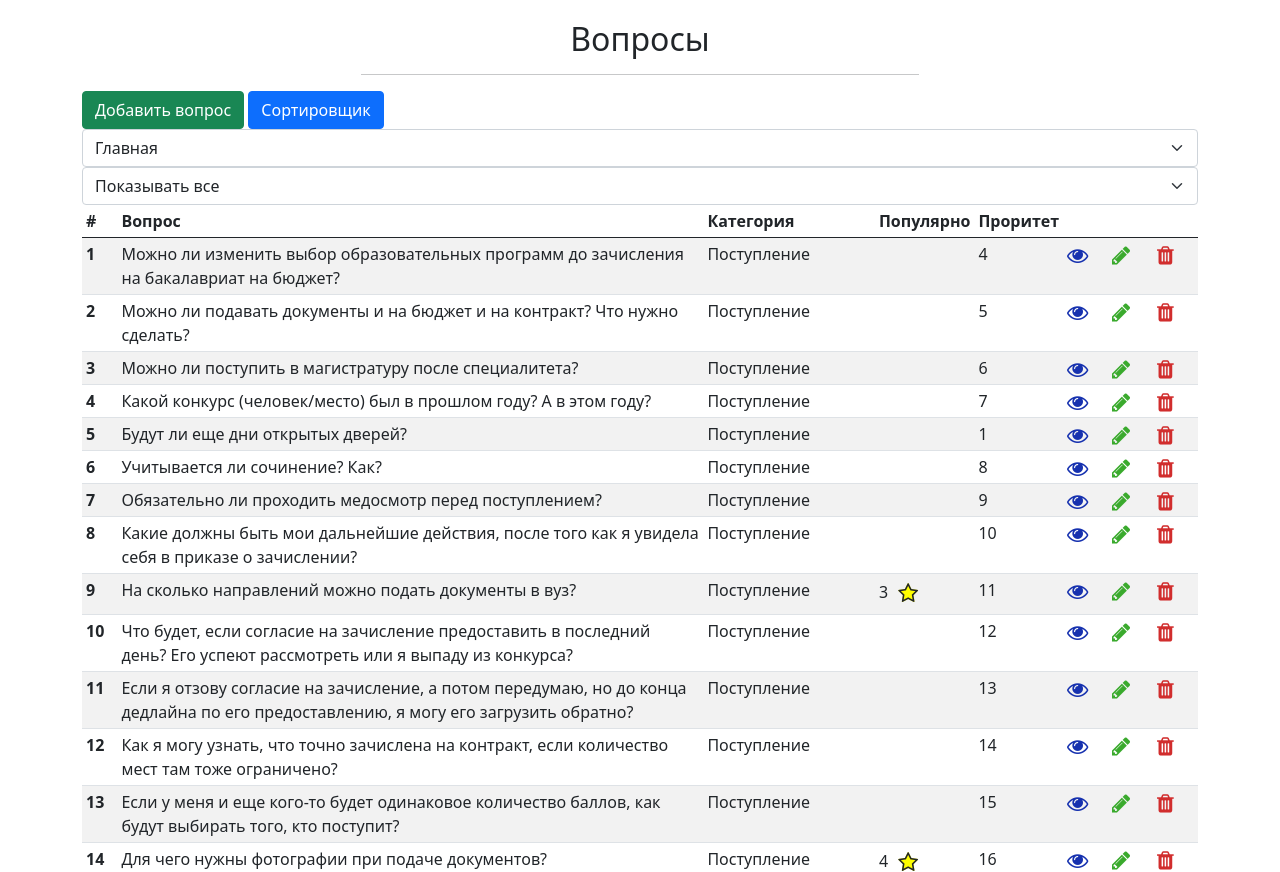
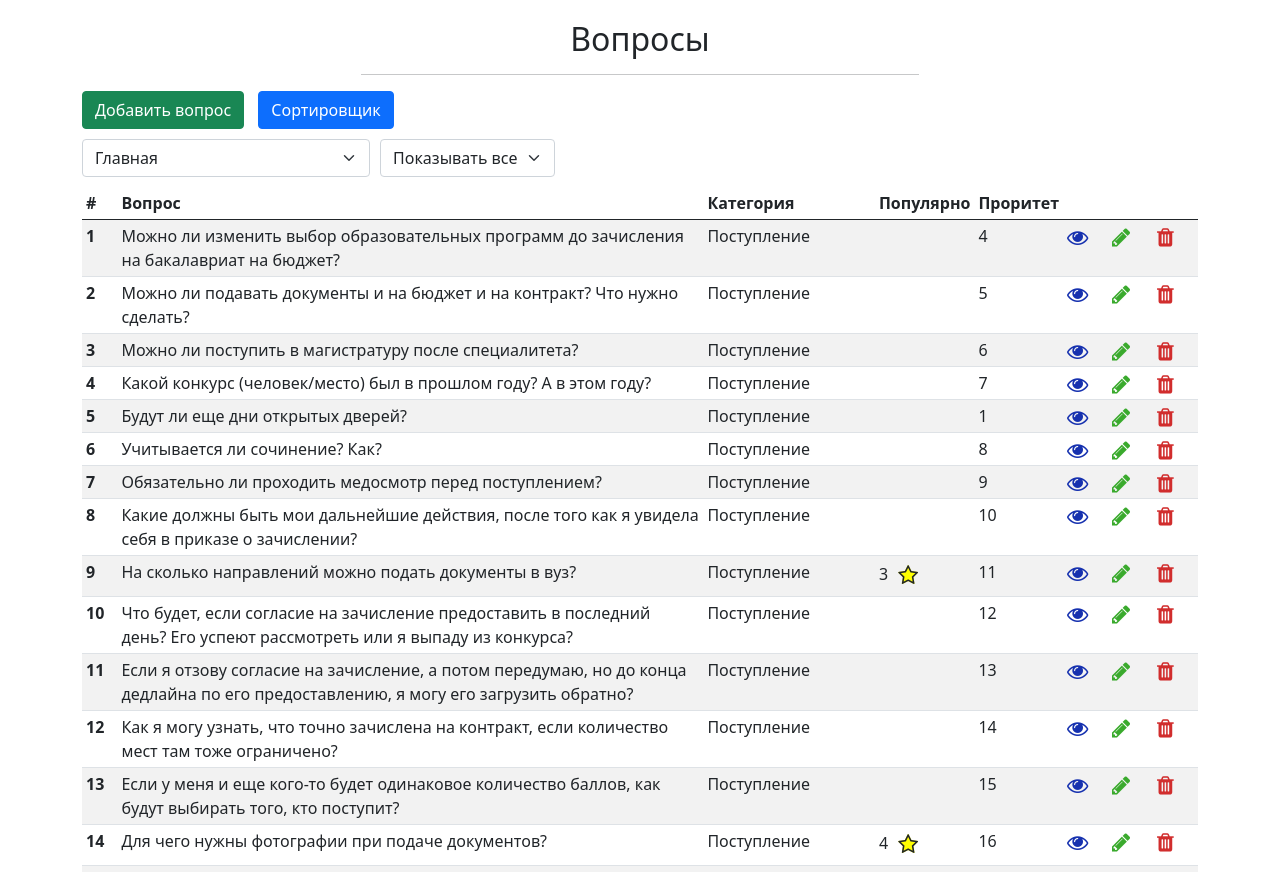
Before and after one commit to idefant/UrFU-FAQ, a Flask app: page /admin/qa in a window 1280 px wide. Shown: the part 72-944 px from the top of the page. Run offline with Flask 2, Linux system fonts and the light colour scheme; a user stored in the database is signed in; some libraries are stand-ins or nearby versions.

Commit message:
add switching between modal windows in qa.html & update buttons and selects

```diff
--- a/src/admin/static/css/style.css
+++ b/src/admin/static/css/style.css
@@ -101,3 +101,21 @@ header {
 	height: 24px;
 	border: 1px solid black;
 }
+
+.btn_container {
+	margin-bottom: 10px;
+}
+
+.button_active {
+	margin-right: 10px;
+}
+
+.filter_container {
+	display: flex;
+	margin-bottom: 10px;
+}
+
+.filter_active {
+	width: auto;
+	margin-right: 10px;
+}
--- a/src/admin/templates/admin/base.html
+++ b/src/admin/templates/admin/base.html
@@ -4,7 +4,8 @@
 	<meta charset="UTF-8">
 	<title>{% block title %}{% endblock %}</title>
 
-	<link href="https://cdn.jsdelivr.net/npm/bootstrap@5.0.0-beta3/dist/css/bootstrap.min.css" rel="stylesheet" integrity="sha384-eOJMYsd53ii+scO/bJGFsiCZc+5NDVN2yr8+0RDqr0Ql0h+rP48ckxlpbzKgwra6" crossorigin="anonymous">
+
+	<link href="https://cdn.jsdelivr.net/npm/bootstrap@5.0.1/dist/css/bootstrap.min.css" rel="stylesheet" integrity="sha384-+0n0xVW2eSR5OomGNYDnhzAbDsOXxcvSN1TPprVMTNDbiYZCxYbOOl7+AMvyTG2x" crossorigin="anonymous">
 
 
 	<link rel="stylesheet" href="{{ url_for('static', filename='libraries/css/font-awesome.min.css') }}">
@@ -88,7 +89,7 @@
 
 	<script src="https://cdnjs.cloudflare.com/ajax/libs/jquery/3.6.0/jquery.min.js" integrity="sha512-894YE6QWD5I59HgZOGReFYm4dnWc1Qt5NtvYSaNcOP+u1T9qYdvdihz0PPSiiqn/+/3e7Jo4EaG7TubfWGUrMQ==" crossorigin="anonymous"></script>
 
-	<script src="https://cdn.jsdelivr.net/npm/bootstrap@5.0.0-beta3/dist/js/bootstrap.bundle.min.js" integrity="sha384-JEW9xMcG8R+pH31jmWH6WWP0WintQrMb4s7ZOdauHnUtxwoG2vI5DkLtS3qm9Ekf" crossorigin="anonymous"></script>
+	<script src="https://cdn.jsdelivr.net/npm/bootstrap@5.0.1/dist/js/bootstrap.bundle.min.js" integrity="sha384-gtEjrD/SeCtmISkJkNUaaKMoLD0//ElJ19smozuHV6z3Iehds+3Ulb9Bn9Plx0x4" crossorigin="anonymous"></script>
 
 
 
--- a/src/admin/templates/admin/category_sort.html
+++ b/src/admin/templates/admin/category_sort.html
@@ -18,8 +18,9 @@
 {% block body %}
 
 {{ macros.flash_messages() }}
-
-<button class="btn btn-success" id="get_data">Собрать данные</button>
+<div class="btn_container">
+	<button class="btn btn-success button_active" id="get_data">Собрать данные</button>
+</div>
 
 <table class="table table-striped table-sm">
 	<thead>
--- a/src/admin/templates/admin/qa.html
+++ b/src/admin/templates/admin/qa.html
@@ -131,9 +131,9 @@ QA
 				</div>
 			</div>
 			<div class="modal-footer">
-				<button type="button" class="btn btn-secondary" data-bs-dismiss="modal">Закрыть</button>
-				<button type="button" class="btn btn-primary">Редактировать</button>
-				<button type="button" class="btn btn-danger">Удалить</button>
+				<button type="button" class="btn btn-secondary">Закрыть</button>
+				<button type="button" class="btn btn-primary btn_view_edit" data-bs-toggle="modal" data-bs-dismiss="modal" data-bs-target="#editModal">Редактировать</button>
+				<button type="button" class="btn btn-danger btn_view_delete" data-bs-toggle="modal" data-bs-dismiss="modal" data-bs-target="#deleteModal">Удалить</button>
 			</div>
 		</div>
 	</div>
@@ -145,20 +145,21 @@ QA
 
 {% block body %}
 
-<button type="button" class="btn btn-success" data-bs-toggle="modal" data-bs-target="#addModal">
+<div class="btn_container">
+	<button type="button" class="btn btn-success button_active" data-bs-toggle="modal" data-bs-target="#addModal">
 		Добавить вопрос
 	</button>
 
-<a href="{{ url_for('.qa_sort') }}" class="btn btn-primary">Сортировщик</a>
-
+	<a href="{{ url_for('.qa_sort') }}" class="btn btn-primary button_active" data-bs-dismiss="modal">Сортировщик</a>
+</div>
 
 
 {{ macros.flash_messages() }}
 
 
 
-
-<select onchange="return setAttr('cat_id',this.options[this.selectedIndex].value)" class="form-select" aria-label="Default select example">
+<div class="filter_container">
+	<select onchange="return setAttr('cat_id',this.options[this.selectedIndex].value)" class="form-select filter_active" aria-label="Default select example">
 		<option value="">Главная</option>
 		{% for category in categories %}
 		<option value="{{ category.id }}" {{ "selected=selected" if category.id == cat_id_data }}>{{ category.name }}</option>
@@ -167,15 +168,14 @@ QA
 
 
 
-<select onchange="return setAttr('popular',this.options[this.selectedIndex].value)" class="form-select" aria-label="Default select example">
+	<select onchange="return setAttr('popular',this.options[this.selectedIndex].value)" class="form-select filter_active" aria-label="Default select example">
 		<option value="">Показывать все</option>
 
 		<option value="True" {{ "selected=selected" if popular_data}}>Популярное</option>
 		<option value="False" {{ "selected=selected" if popular_data != None and not popular_data }}>Непопулярное</option>
 
 	</select>
-
-
+</div>
 
 
 
```
Also changed, not shown: src/admin/static/js/modal_load_date/modal_qa.js (+49 -1 lines), src/admin/templates/admin/black_words.html (+5 -3 lines), src/admin/templates/admin/category.html (+5 -3 lines), src/admin/templates/admin/qa_sort.html (+5 -3 lines), src/admin/templates/admin/synonyms.html (+5 -3 lines), src/admin/templates/admin/synonyms_replacement.html (+5 -3 lines), src/admin/templates/admin/users.html (+7 -6 lines), src/testfaq.db. Lines whose indentation alone changed are shown as unchanged.
